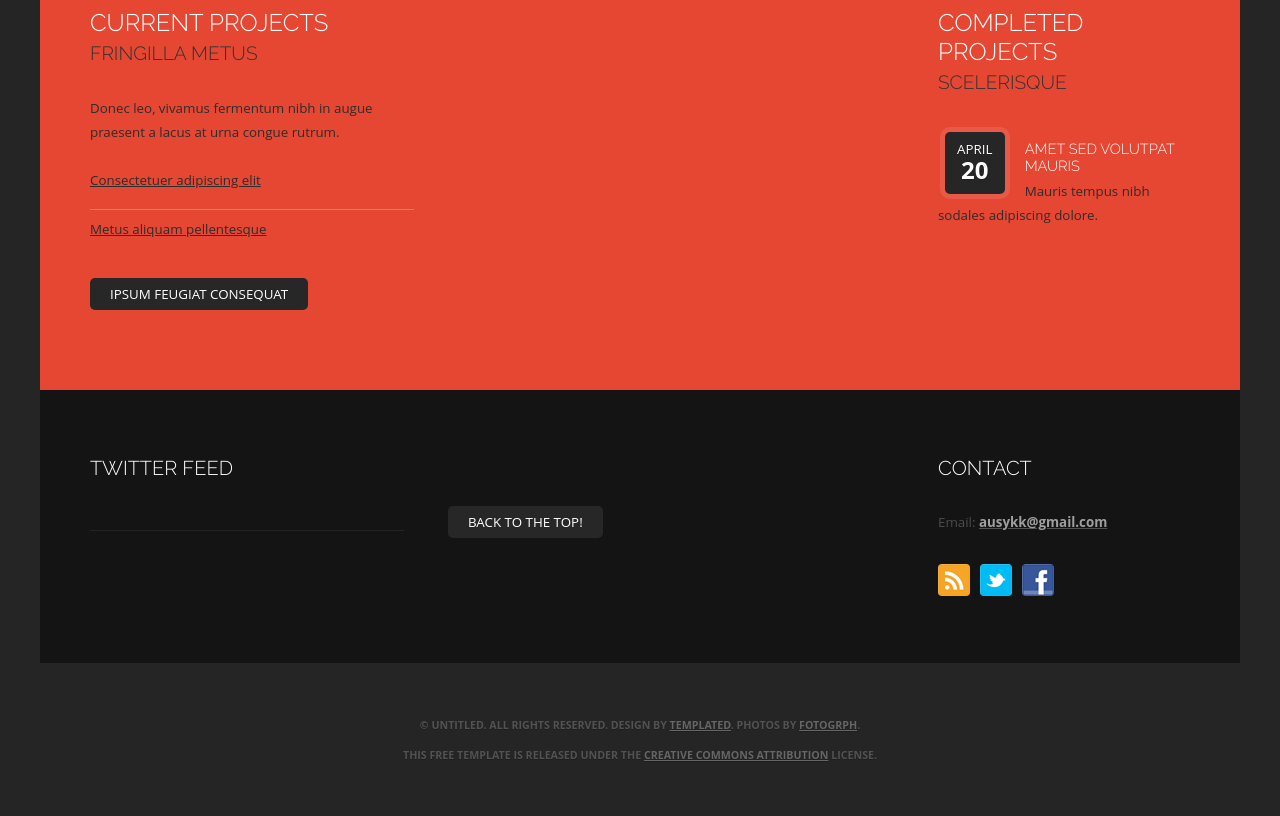
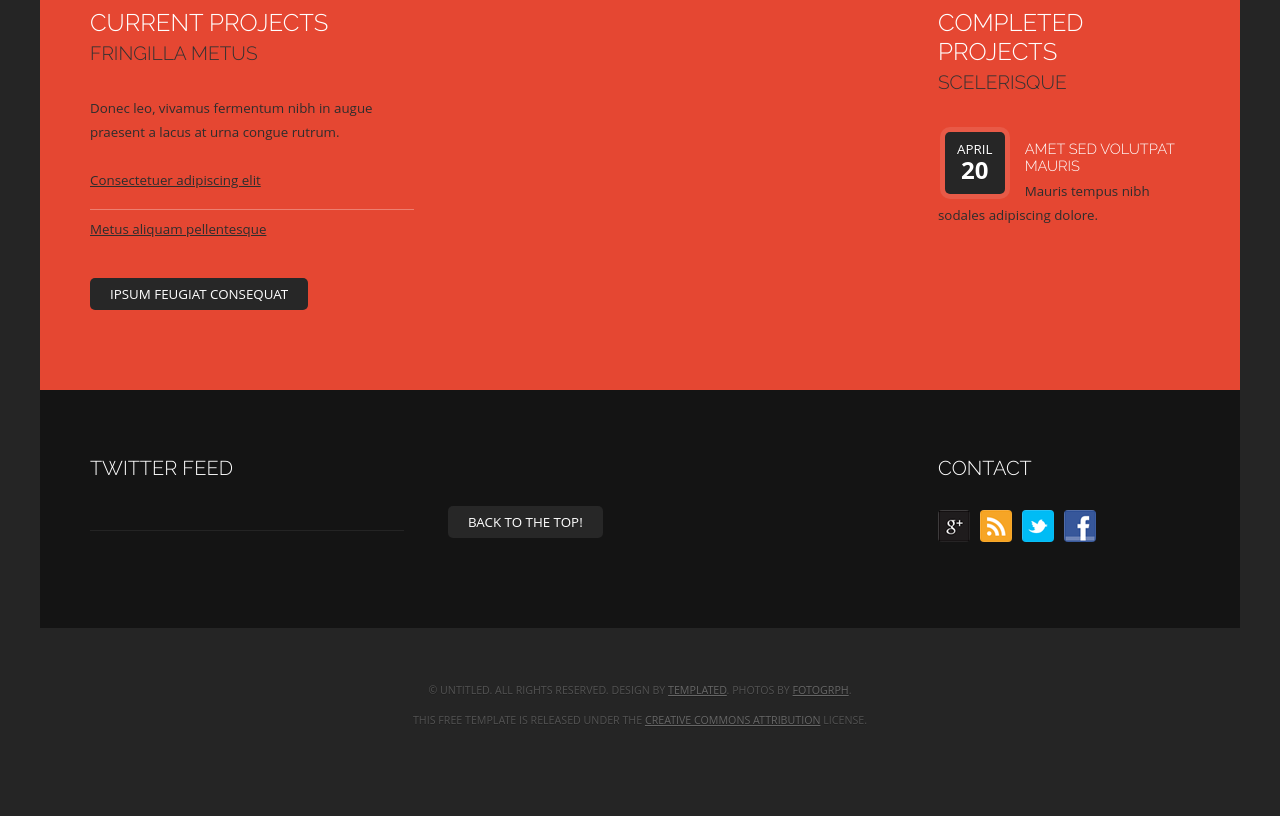
Before and after one commit to olesialex/olesialex.github.io, a plain HTML site: page index.html in a window 1280 px wide. Shown: the part 893-1709 px from the top of the page. After the commit the page ends 1674 px from the top, so only its background shows below. Drawn offline with Linux system fonts and the light colour scheme.

Commit message:
Update index.html

```diff
--- a/index.html
+++ b/index.html
@@ -89,8 +89,8 @@ Released   : 20130902
 			<centre><a href="#" class="button-style">Back to the top!</a></centre> </div>
 		<div id="fbox3">
 			<h2>Contact</h2>
-			<p>Email: <strong><a href="mailto:ausykk@gmail.com"><strong>ausykk@gmail.com</strong></a></p>
 			<ul class="style2">
+				<li><a href="mailto:ausykk@gmail.com"><img src="images/social04.png" width="32" height="32" alt="Email" /></a></li>
 				<li><a href="#"><img src="images/social02.png" width="32" height="32" alt="LinkedIn" /></a></li>
 				<li><a href="#"><img src="images/social01.png" width="32" height="32" alt="Twitter" /></a></li>
 				<li><a href="#"><img src="images/social03.png" width="32" height="32" alt="Github" /></a></li>
```
